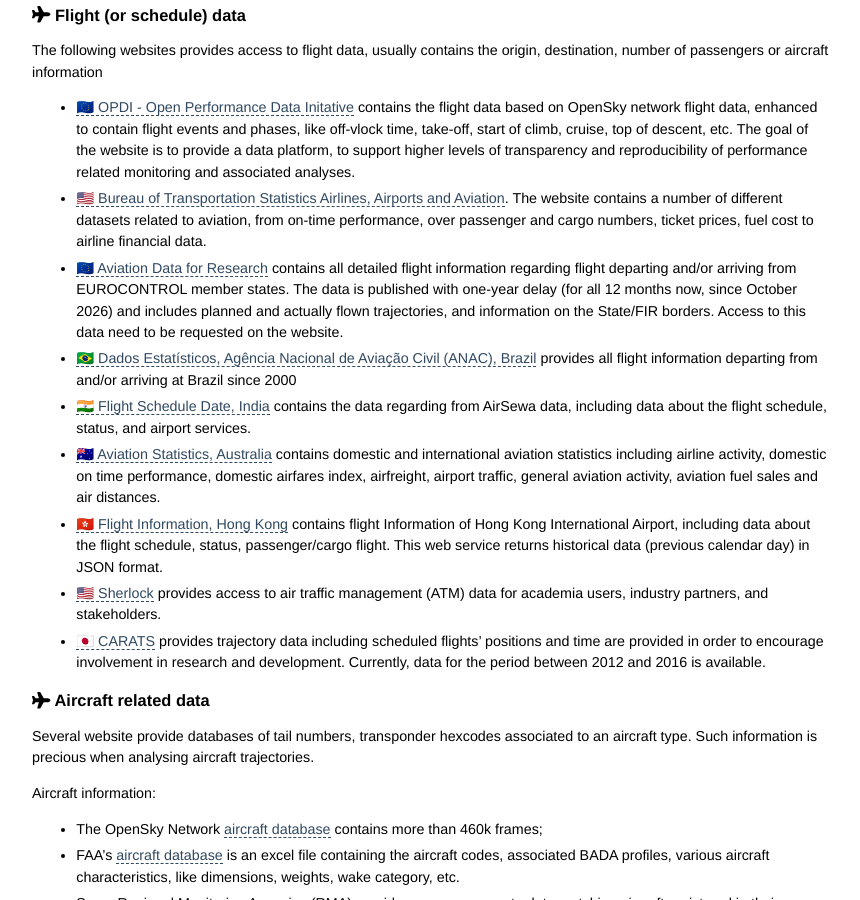
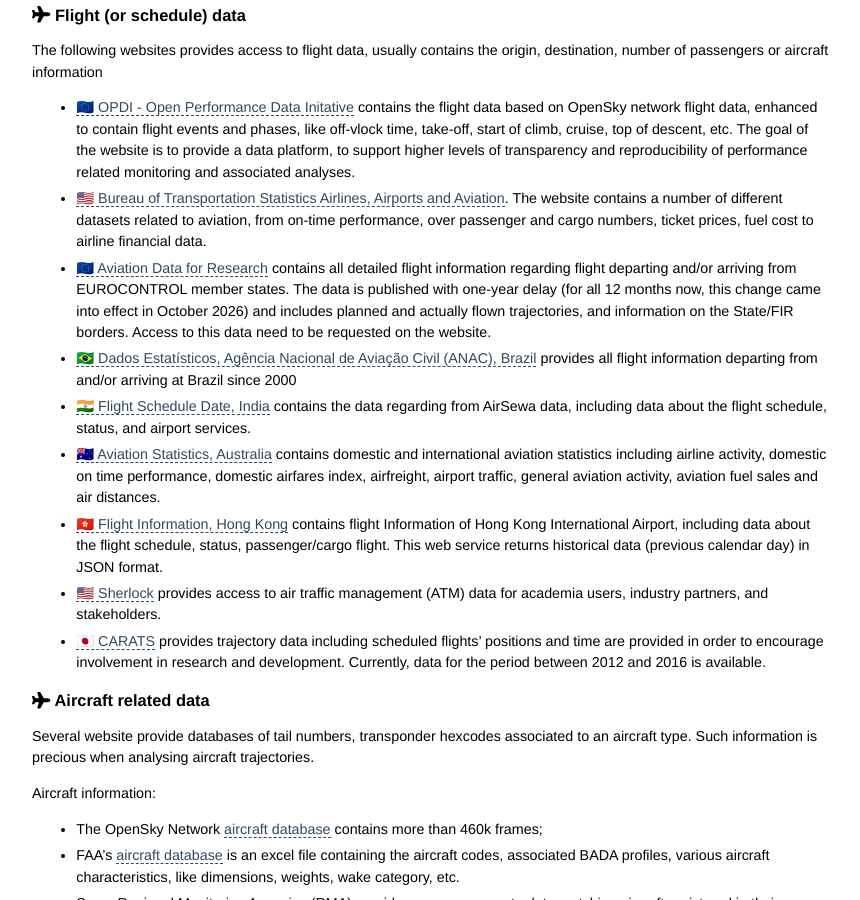
Before and after one commit to open-aviation/atmdata, a Jekyll site: the page built from _pages/data_sources.md, in a window 1280 px wide and 900 px high, scrolled down 704 px. Shown: the whole window, without its empty margins (208-1068 px from the left). Built offline with Jekyll 4.4.1, drawn with Linux system fonts in a browser that asks for light colours.

Commit message:
Update data_sources.md

```diff
--- a/_pages/data_sources.md
+++ b/_pages/data_sources.md
@@ -29,7 +29,7 @@ For all the above sources, the data are provided for non-commercial use only. Sp
 The following websites provides access to flight data, usually contains the origin, destination, number of passengers or aircraft information
 - [🇪🇺 OPDI - Open Performance Data Initative](https://www.opdi.aero/) contains the flight data based on OpenSky network flight data, enhanced to contain flight events and phases, like off-vlock time, take-off, start of climb, cruise, top of descent, etc. The goal of the website is to provide a data platform, to support higher levels of transparency and reproducibility of performance related monitoring and associated analyses.
 - [🇺🇸 Bureau of Transportation Statistics Airlines, Airports and Aviation](https://www.bts.gov/topics/airlines-airports-and-aviation). The website contains a number of different datasets related to aviation, from on-time performance, over passenger and cargo numbers, ticket prices, fuel cost to airline financial data.
-- [🇪🇺 Aviation Data for Research](https://www.eurocontrol.int/dashboard/rnd-data-archive) contains all detailed flight information regarding flight departing and/or arriving from EUROCONTROL member states. The data is published with one-year delay (for all 12 months now, since October 2026) and includes planned and actually flown trajectories, and information on the State/FIR borders. Access to this data need to be requested on the website.
+- [🇪🇺 Aviation Data for Research](https://www.eurocontrol.int/dashboard/rnd-data-archive) contains all detailed flight information regarding flight departing and/or arriving from EUROCONTROL member states. The data is published with one-year delay (for all 12 months now, this change came into effect in October 2026) and includes planned and actually flown trajectories, and information on the State/FIR borders. Access to this data need to be requested on the website.
 - [🇧🇷 Dados Estatísticos, Agência Nacional de Aviação Civil (ANAC), Brazil](https://www.gov.br/anac/pt-br/assuntos/dados-e-estatisticas/dados-estatisticos) provides all flight information departing from and/or arriving at Brazil since 2000
 - [🇮🇳 Flight Schedule Date, India](https://data.gov.in/resource/flight-schedule) contains the data regarding from AirSewa data, including data about the flight schedule, status, and airport services.
 - [🇦🇺 Aviation Statistics, Australia](https://www.bitre.gov.au/statistics/aviation) contains domestic and international aviation statistics including airline activity, domestic on time performance, domestic airfares index, airfreight, airport traffic, general aviation activity, aviation fuel sales and air distances.
```
